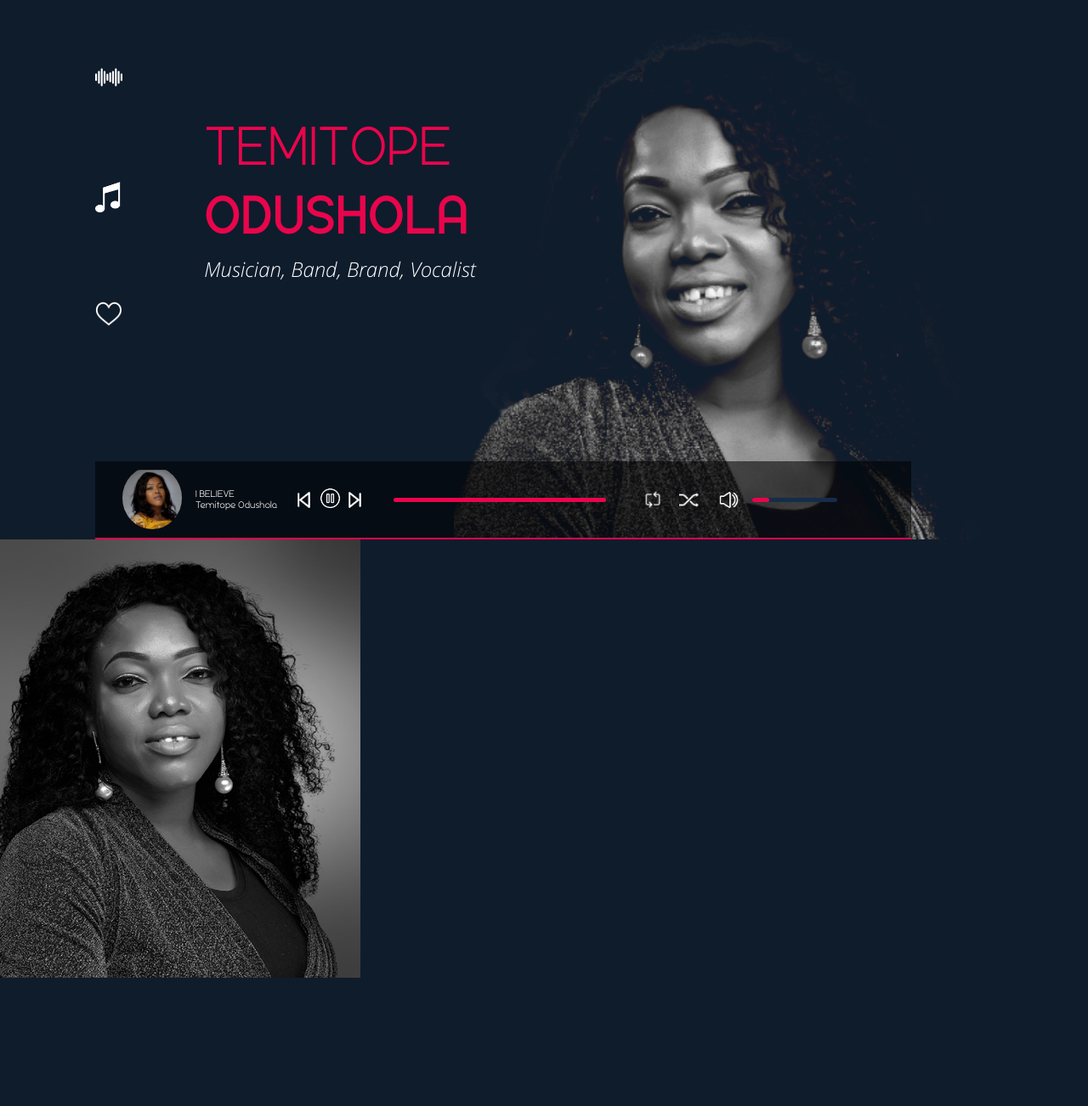
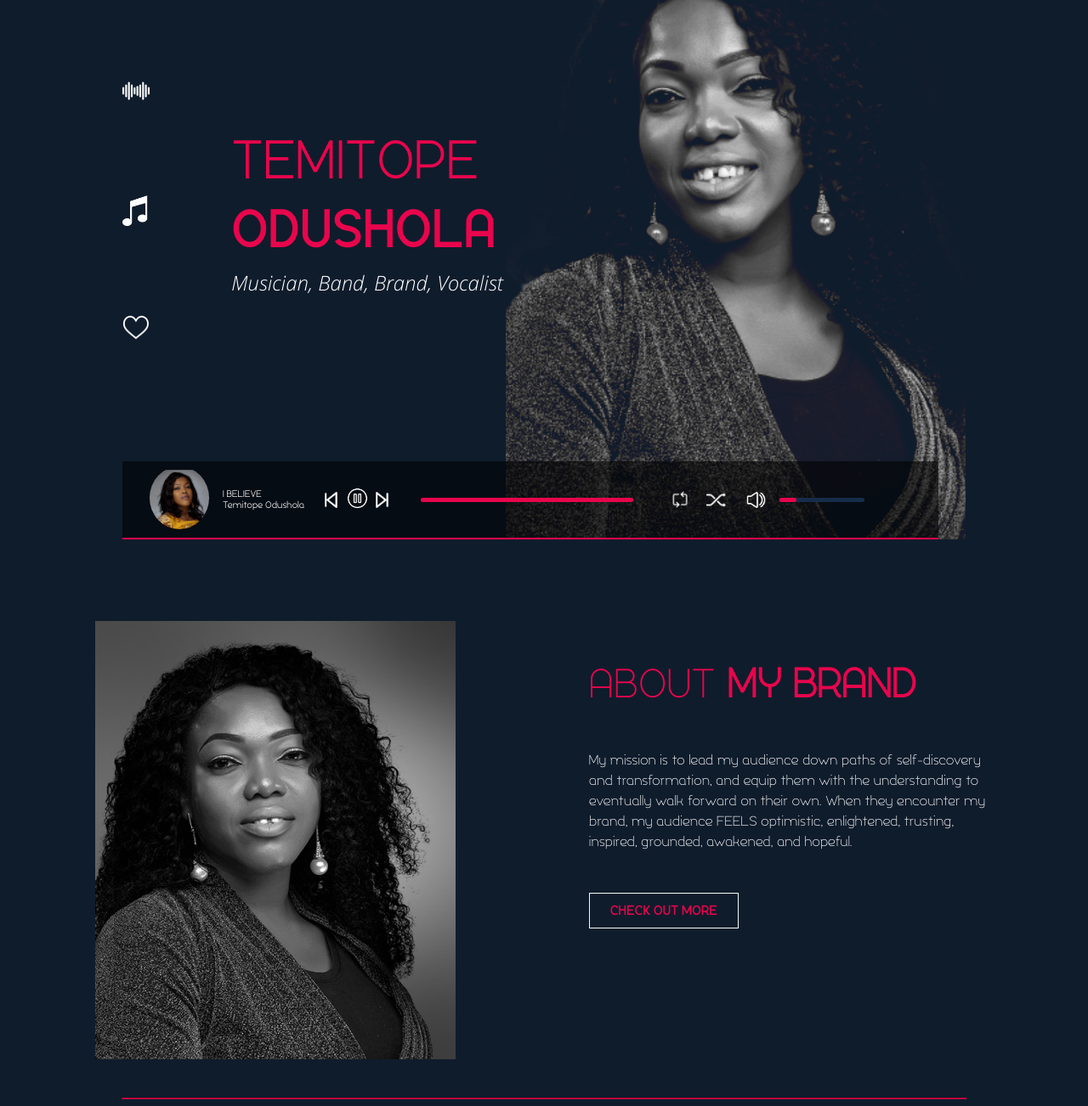
Before and after one commit to Nerocodes/temitope-odushola, a plain HTML site: page index.html in a window 1280 px wide. Shown: the part 165-1467 px from the top of the page at 85% size. Before the commit the page ends 1341 px from the top, so only its background shows below. Drawn offline with Linux system fonts and the light colour scheme.

Commit message:
feature: about section

```diff
--- a/css/styles.css
+++ b/css/styles.css
@@ -23,6 +23,11 @@
     src: url('fonts/OpenSans-LightItalic.ttf');
 }
 
+.sl{
+    font-family: Silo-Light;
+    font-weight: lighter;
+}
+
 
 
 
@@ -31,11 +36,19 @@ body{
     color: #ffffff;
     margin: 0px;
     font-family: Silo-Regular;
+
+}
+
+header{
+    position: relative;
+    padding: 2rem 9rem 0rem;
+    height: 100vh;
+    overflow: hidden;
 }
 
 .main-nav{
     display: flex;
-    margin: 2rem 7rem 0rem;
+    /* margin: 2rem 7rem 0rem; */
     font-family: Silo-Light;
     position: absolute;
     z-index: 2;
@@ -89,15 +102,14 @@ body{
 
 .header-content{
     display: flex;
-    margin: 0 7rem;
+    /* margin: 0 7rem; */
     position: relative;
-    height: 100vh;
     overflow: hidden;
 }
 
 .header-content .left{
     z-index: 1;
-    height: 100vh;
+    height: calc(100vh - 2rem);
     width: 50%;
     display: flex;
     align-items: center;
@@ -142,9 +154,8 @@ body{
 }
 
 .header-content .right{
-    position: absolute;
-    height: 100%;
-    left: 40%;
+    position: relative;
+    height: calc(100vh - 2rem);
     top: 20%;
     width: 60%;
     background-image: url('../img/header.png');
@@ -161,12 +172,12 @@ body{
     padding: 0.3rem 2rem;
     border-bottom: 2px solid #e8054c;
     height: 80px;
-    width: 70%;
-    margin: 0 7rem;
+    width: calc(100% - 24rem);
+    /* margin: 0 7rem; */
     background-color: #00000091;
+    z-index: 1;
     position: absolute;
-    bottom: 0;
-    z-index: 1;
+    bottom: 2rem;
 }
 
 .music-player img{
@@ -267,3 +278,36 @@ body{
     background-color: #e8054c;
     width: 20%;
 }
+
+.about {
+    padding: 4rem 7rem 2rem;
+    display: flex;
+    justify-content: space-between;
+}
+
+.about .right{
+    width: 45%;
+    font-family: Silo-Light;
+    font-size: 16px;
+    line-height: 1.5;
+}
+
+.about .right .title{
+    font-size: 3rem;
+    color: #e8054c;
+}
+
+.about .right .abt-btn{
+    text-decoration: none;
+    color: #e8054c;
+    border: 1px solid #f1fffa;
+    padding: 0.5rem 1.5rem;
+    margin-top: 2rem;
+    display: inline-block;
+    font-family: Silo-Bold;
+}
+
+.about-hr{
+    width: calc(100% - 18rem);
+    border-color: #e8054c;
+}
--- a/index.html
+++ b/index.html
@@ -95,12 +95,19 @@
             </div>
             <div class="right">
                 <h2 class="title">
-
+                    <span class="sl">ABOUT</span> <span>MY BRAND</span>
                 </h2>
-                <p class="text"></p>
-
+                <p class="text">
+                    My mission is to lead my audience down paths of self-discovery and
+                    transformation, and equip them with the understanding to
+                    eventually walk forward on their own. When they encounter my
+                    brand, my audience FEELS optimistic, enlightened, trusting, inspired,
+                    grounded, awakened, and hopeful.
+                </p>
+                <a href="#" class="abt-btn">CHECK OUT MORE</a>
             </div>
         </section>
+        <hr class="about-hr">
         <section class="videos">
             <div class="left">
 
```
